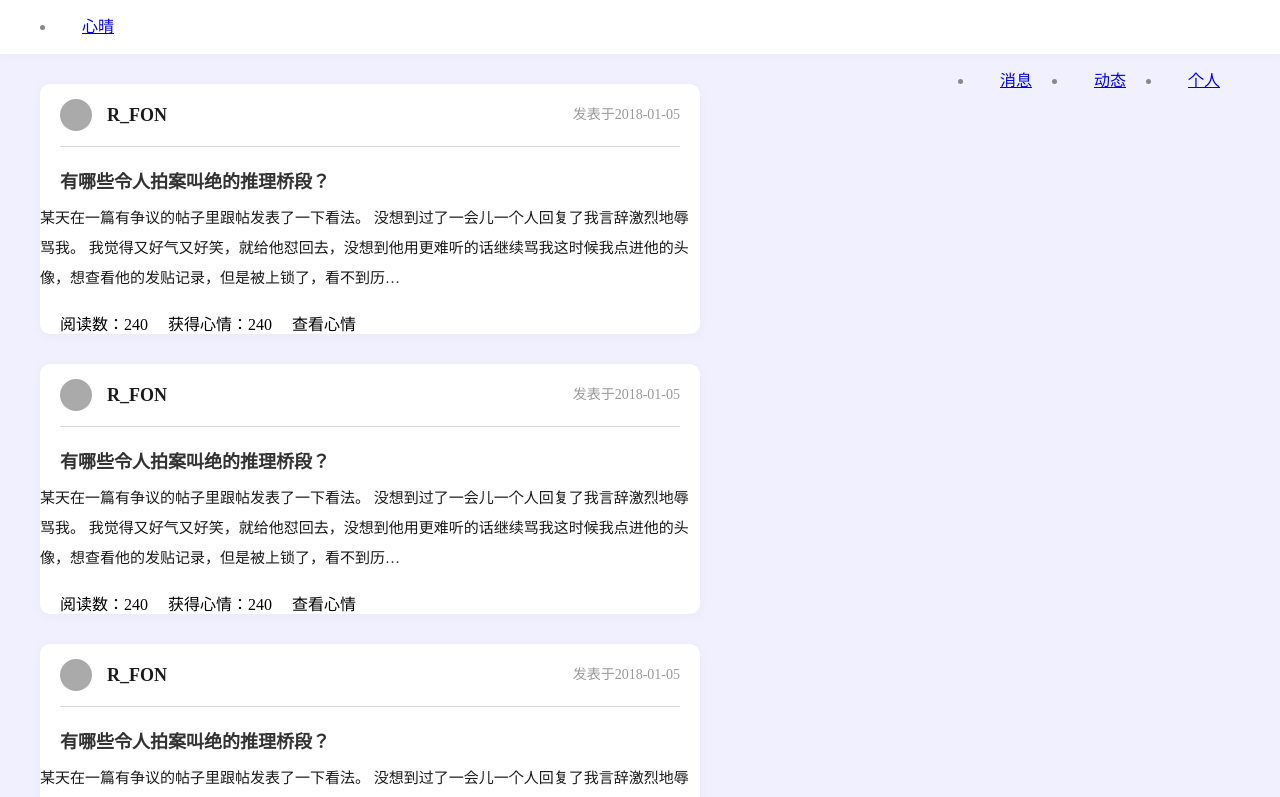
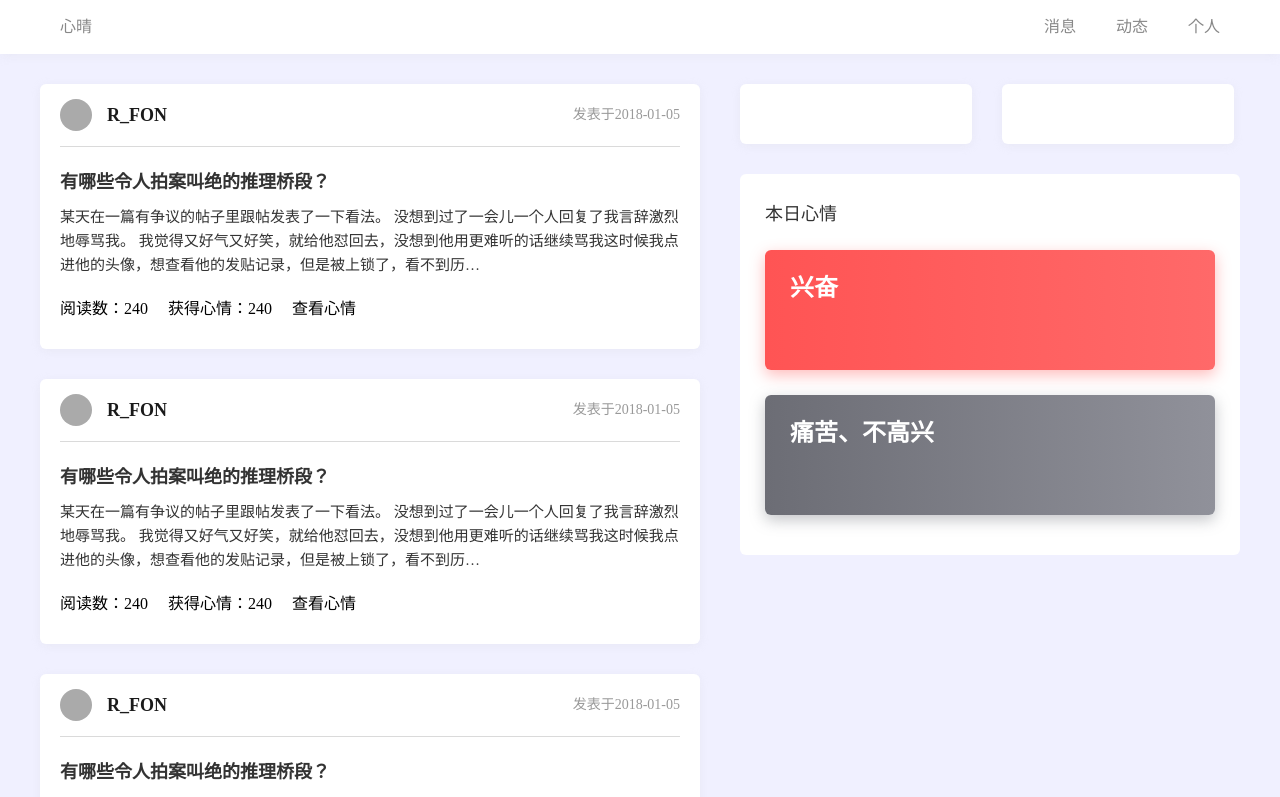
Before and after one commit to scnu-mood-sunshine/mood-sunshine-fontend, a React app: page / in a window 1280 px wide. Shown: the top 797 px of the page. Built offline with nearby package versions, Linux system fonts and the light colour scheme.

Commit message:
样式冲突解决

```diff
--- a/src/components/login-page.js
+++ b/src/components/login-page.js
@@ -61,7 +61,7 @@ class Login extends Component{
             return <Redirect to='/'/>
         } else {
             return(
-                <div>
+                <div className='login-container'>
                     <div className='web-description'>
                         <div className='big-title'>心晴</div>
                         <div className='small-title'>Mood note</div>
--- a/src/components/main-page.js
+++ b/src/components/main-page.js
@@ -20,7 +20,7 @@ function Article(props){
       <p className="article-title">
       有哪些令人拍案叫绝的推理桥段？
       </p>
-      <p className="article-text">某天在一篇有争议的帖子里跟帖发表了一下看法。 没想到过了一会儿一个人回复了我言辞激烈地辱骂我。 我觉得又好气又好笑，就给他怼回去，没想到他用更难听的话继续骂我这时候我点进他的头像，想查看他的发贴记录，但是被上锁了，看不到历…
+      <p className="main-page-article-text">某天在一篇有争议的帖子里跟帖发表了一下看法。 没想到过了一会儿一个人回复了我言辞激烈地辱骂我。 我觉得又好气又好笑，就给他怼回去，没想到他用更难听的话继续骂我这时候我点进他的头像，想查看他的发贴记录，但是被上锁了，看不到历…
       </p>
       <div className='article-imformation'>
         <div>
--- a/src/styles/editor.css
+++ b/src/styles/editor.css
@@ -5,6 +5,7 @@
 
 .title-input{
   width: 900px;
+  height: 50px;
   background-color: #fff;
   border: none;
   margin: 30px 0 0 0;
@@ -28,7 +29,7 @@
   background-color: #fff;
 }
 
-button{
+.BraftEditor-controlBar button{
   width: auto !important;
   box-shadow: none !important;
 }
--- a/src/styles/login-page.css
+++ b/src/styles/login-page.css
@@ -3,10 +3,15 @@
     margin: 0;
 }
 
+.login-container{
+    width: 1400px;
+    margin: 0 auto;
+}
+
 .web-description{
     width: 600px;
+    margin-top: 180px;
     text-align: right;
-    margin: 200px 0 0 150px;
     float: left;
 }
 
@@ -30,7 +35,7 @@
 
 .login-relogin-box{
     width: 600px;
-    margin: 150px;
+    margin: 150px 0 0 120px;
     display: inline-block;
     box-sizing: border-box;
 }
@@ -55,6 +60,7 @@
     color: #999999;
     display: inline-block;
     padding: 30px;
+    cursor: pointer;
 }
 
 .login-form-box{
@@ -65,11 +71,13 @@
 .relogin-form-box > input, .login-form-box > input{
     width: 300px;
     height: 50px;
+    box-sizing: border-box;
+    padding: 0 10px;
     margin-bottom: 20px;
     border-radius: 4px;
     border: 1px solid #c8c8c8;
     background-color: #eee;
-    font-size: 14px;
+    font-size: 18px;
     color: #888;
 }
 
--- a/src/styles/main-page.css
+++ b/src/styles/main-page.css
@@ -6,7 +6,7 @@
 .function-container{
   float: right;
   width: 500px;
-  margin: 30px 0 0 40px;
+  margin: 30px 0 0 30px;
 }
 
 .articleList {
@@ -16,18 +16,16 @@
 
 .article-box{
   width:660px;
-  height: 250px;
   margin-top: 30px;
+  padding-bottom: 30px;
   background-color: #fff;
   list-style-type: none;
-  border-radius: 10px;
+  border-radius: 6px;
   box-shadow: 0 2px 10px rgba(204,204,204,0.2);
   box-sizing: border-box;
 }
 
-
-
-ul{
+.articleList > ul{
   padding: 0;
   padding-bottom: 60px;
   margin: 0;
@@ -36,7 +34,7 @@ ul{
 .button{
   width: 232px;
   height: 60px;
-  border-radius: 10px;
+  border-radius: 6px;
   display: inline-block;
   background-color: #fff;
   border: none;
@@ -51,7 +49,7 @@ ul{
 
 .mood-wall{
   width: 500px;
-  border-radius: 10px;
+  border-radius: 6px;
   margin-top: 30px;
   background-color: #fff;
 }
@@ -108,7 +106,7 @@ hr{
   margin: 20px 0 0 0;
 }
 
-.article-text{
+.main-page-article-text{
   font-size: 15px;
   color: #333333;
   line-height: 24px;
@@ -120,7 +118,7 @@ hr{
   margin-top: 18px;
   padding: 0 20px;
   width: 100%;
-  height: 40px;
+  box-sizing: border-box;
 }
 
 .article-imformation > div{
--- a/src/styles/moodWall.css
+++ b/src/styles/moodWall.css
@@ -1,8 +1,3 @@
-.mood-wall{
-  padding: 25px;
-  box-sizing: border-box;
-}
-
 .mood-wall > p{
   font-size: 18px;
   color: #333333;
@@ -11,6 +6,8 @@
 }
 
 .mood-wall{
+  padding: 25px 25px 40px 25px;
+  box-sizing: border-box;
   width: 500px;
   height: 100%;
   border-radius: 6px;
--- a/src/styles/navigation-bar.css
+++ b/src/styles/navigation-bar.css
@@ -8,14 +8,21 @@
 
 .nav-bar-container{
     width: 1200px;
-    height: 54px;
+    height: 52px;
     margin: 0 auto;
+}
+
+.nav-bar-container > li{
+    display: inline-block;
+    margin: 0 20px;
+    cursor: pointer;
+    line-height: 52px;
 }
 
 a {
     line-height: 54px;
-    margin: 0 20px;
-    cursor: pointer;
+    text-decoration: none;
+    color: #888;
 }
 
 .right-icon{
```
